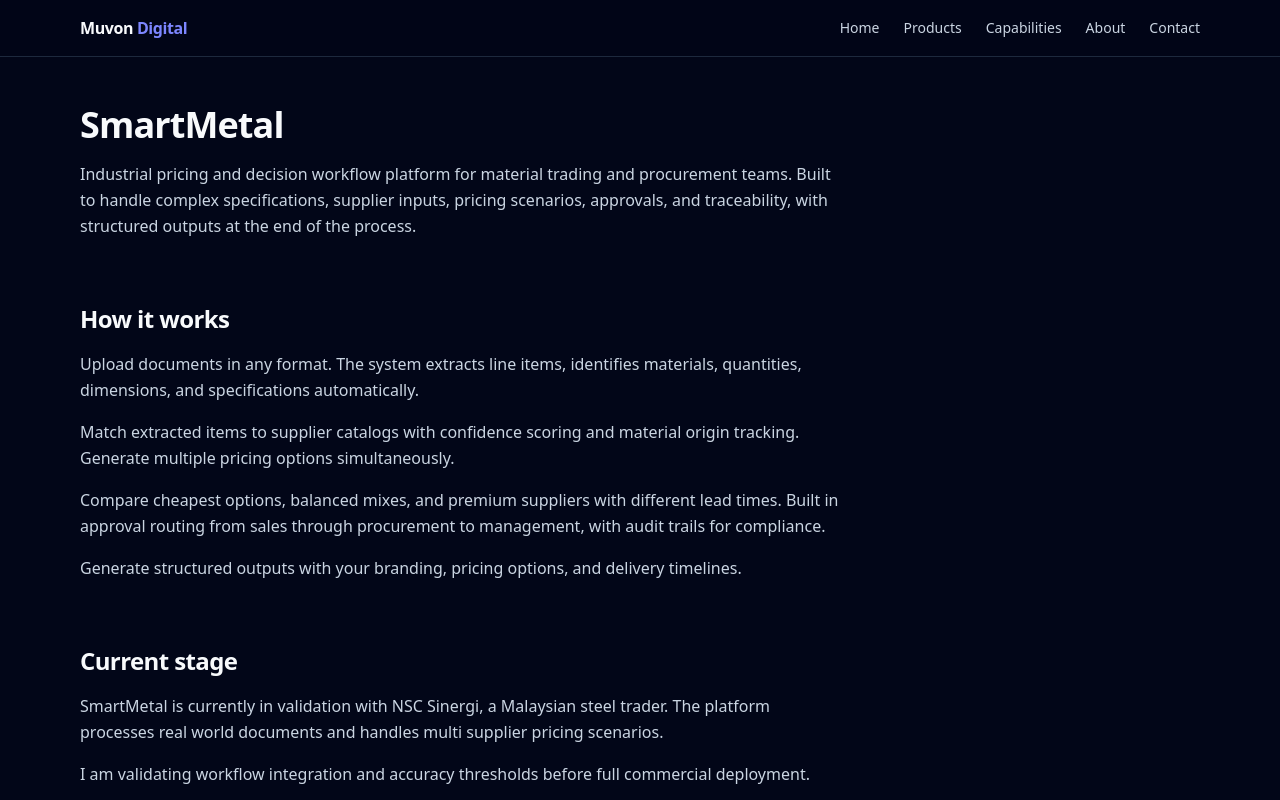
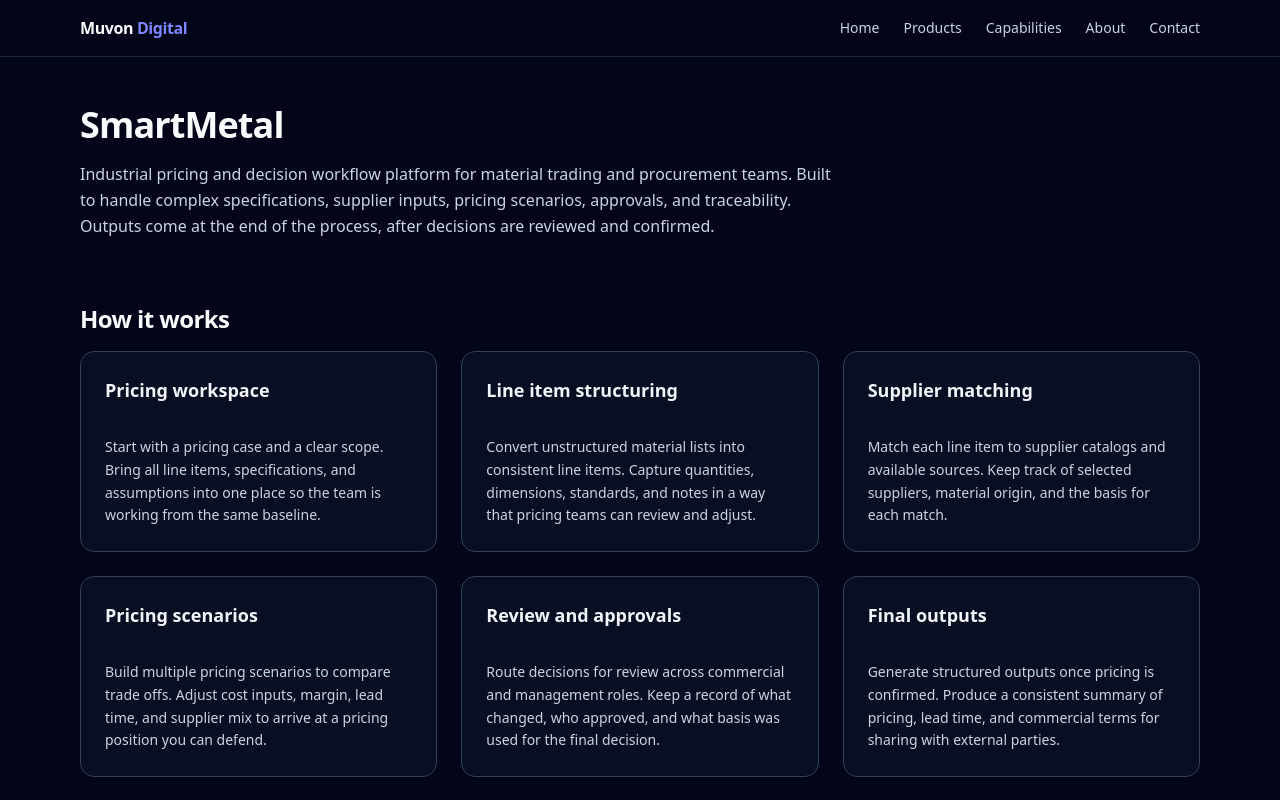
Before and after one commit to azrilxx/mvd, a Next.js app: page /smartmetal in a window 1280 px wide. Shown: the top 800 px of the page. Built offline with nearby package versions, Linux system fonts and the light colour scheme.

Commit message:
Replace SmartMetal page content with exact provided copy

```diff
--- a/src/app/smartmetal/page.tsx
+++ b/src/app/smartmetal/page.tsx
@@ -12,36 +12,96 @@
 	return (
 		<SiteShell>
 			<div className="space-y-16">
-				{/* Header */}
+				{/* Hero */}
 				<section className="space-y-4 max-w-3xl">
 					<h1 className="text-3xl sm:text-4xl font-semibold tracking-tight text-slate-50">
 						SmartMetal
 					</h1>
 					<div className="space-y-4 text-slate-300 text-base leading-relaxed">
 						<p>
-							Industrial pricing and decision workflow platform for material trading and procurement teams. Built to handle complex specifications, supplier inputs, pricing scenarios, approvals, and traceability, with structured outputs at the end of the process.
+							Industrial pricing and decision workflow platform for material trading and procurement teams. Built to handle complex specifications, supplier inputs, pricing scenarios, approvals, and traceability. Outputs come at the end of the process, after decisions are reviewed and confirmed.
 						</p>
 					</div>
 				</section>
 
 				{/* How it works */}
-				<section className="space-y-4 max-w-3xl">
+				<section className="space-y-4">
 					<h2 className="text-2xl font-semibold tracking-tight text-slate-50">
 						How it works
 					</h2>
-					<div className="space-y-4 text-slate-300 text-base leading-relaxed">
-						<p>
-							Upload documents in any format. The system extracts line items, identifies materials, quantities, dimensions, and specifications automatically.
-						</p>
-						<p>
-							Match extracted items to supplier catalogs with confidence scoring and material origin tracking. Generate multiple pricing options simultaneously.
-						</p>
-						<p>
-							Compare cheapest options, balanced mixes, and premium suppliers with different lead times. Built in approval routing from sales through procurement to management, with audit trails for compliance.
-						</p>
-						<p>
-							Generate structured outputs with your branding, pricing options, and delivery timelines.
-						</p>
+					<div className="grid gap-6 sm:grid-cols-2 lg:grid-cols-3">
+						<Card className="glass-card">
+							<CardHeader>
+								<CardTitle className="text-lg text-slate-100">
+									Pricing workspace
+								</CardTitle>
+							</CardHeader>
+							<CardContent>
+								<p className="text-sm text-slate-300 leading-relaxed">
+									Start with a pricing case and a clear scope. Bring all line items, specifications, and assumptions into one place so the team is working from the same baseline.
+								</p>
+							</CardContent>
+						</Card>
+						<Card className="glass-card">
+							<CardHeader>
+								<CardTitle className="text-lg text-slate-100">
+									Line item structuring
+								</CardTitle>
+							</CardHeader>
+							<CardContent>
+								<p className="text-sm text-slate-300 leading-relaxed">
+									Convert unstructured material lists into consistent line items. Capture quantities, dimensions, standards, and notes in a way that pricing teams can review and adjust.
+								</p>
+							</CardContent>
+						</Card>
+						<Card className="glass-card">
+							<CardHeader>
+								<CardTitle className="text-lg text-slate-100">
+									Supplier matching
+								</CardTitle>
+							</CardHeader>
+							<CardContent>
+								<p className="text-sm text-slate-300 leading-relaxed">
+									Match each line item to supplier catalogs and available sources. Keep track of selected suppliers, material origin, and the basis for each match.
+								</p>
+							</CardContent>
+						</Card>
+						<Card className="glass-card">
+							<CardHeader>
+								<CardTitle className="text-lg text-slate-100">
+									Pricing scenarios
+								</CardTitle>
+							</CardHeader>
+							<CardContent>
+								<p className="text-sm text-slate-300 leading-relaxed">
+									Build multiple pricing scenarios to compare trade offs. Adjust cost inputs, margin, lead time, and supplier mix to arrive at a pricing position you can defend.
+								</p>
+							</CardContent>
+						</Card>
+						<Card className="glass-card">
+							<CardHeader>
+								<CardTitle className="text-lg text-slate-100">
+									Review and approvals
+								</CardTitle>
+							</CardHeader>
+							<CardContent>
+								<p className="text-sm text-slate-300 leading-relaxed">
+									Route decisions for review across commercial and management roles. Keep a record of what changed, who approved, and what basis was used for the final decision.
+								</p>
+							</CardContent>
+						</Card>
+						<Card className="glass-card">
+							<CardHeader>
+								<CardTitle className="text-lg text-slate-100">
+									Final outputs
+								</CardTitle>
+							</CardHeader>
+							<CardContent>
+								<p className="text-sm text-slate-300 leading-relaxed">
+									Generate structured outputs once pricing is confirmed. Produce a consistent summary of pricing, lead time, and commercial terms for sharing with external parties.
+								</p>
+							</CardContent>
+						</Card>
 					</div>
 				</section>
 
@@ -52,18 +112,15 @@
 					</h2>
 					<div className="space-y-4 text-slate-300 text-base leading-relaxed">
 						<p>
-							SmartMetal is currently in validation with NSC Sinergi, a Malaysian steel trader. The platform processes real world documents and handles multi supplier pricing scenarios.
+							SmartMetal is currently in validation with NSC Sinergi, a Malaysian steel trader. The platform is being tested on real commercial cases and multi supplier pricing scenarios.
 						</p>
 						<p>
-							I am validating workflow integration and accuracy thresholds before full commercial deployment.
-						</p>
-						<p>
-							Multi tenant architecture is deployed. Document processing is validated on multiple document types. Pricing engine is tested with multiple supplier scenarios.
+							I am validating workflow fit and decision traceability before wider rollout. The focus is on consistency, reviewability, and making pricing decisions easier to execute as volume increases.
 						</p>
 					</div>
 				</section>
 
-				{/* Contact */}
+				{/* CTA */}
 				<section className="space-y-4 max-w-3xl">
 					<h2 className="text-2xl font-semibold tracking-tight text-slate-50">
 						Interested in a demo or pilot?
```
